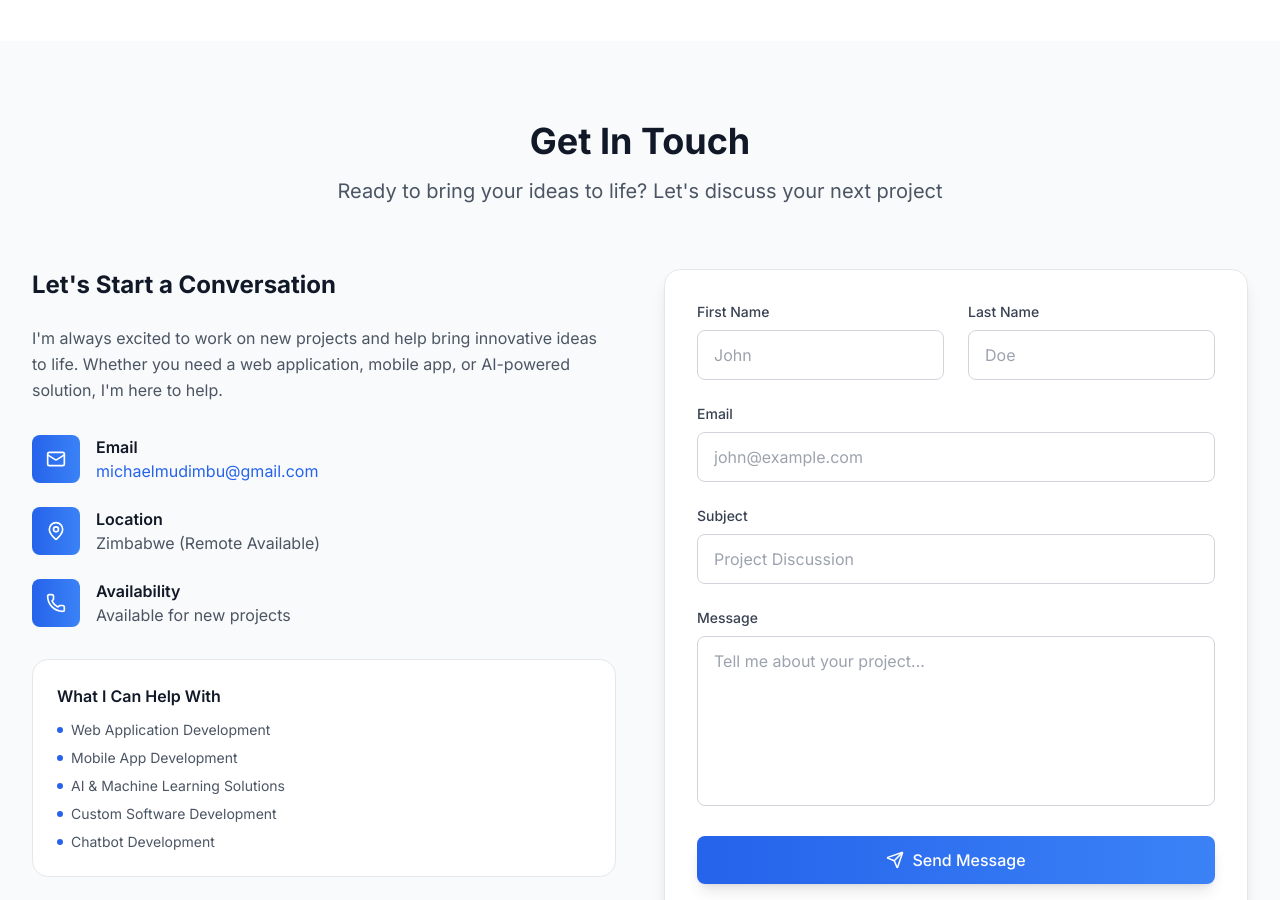
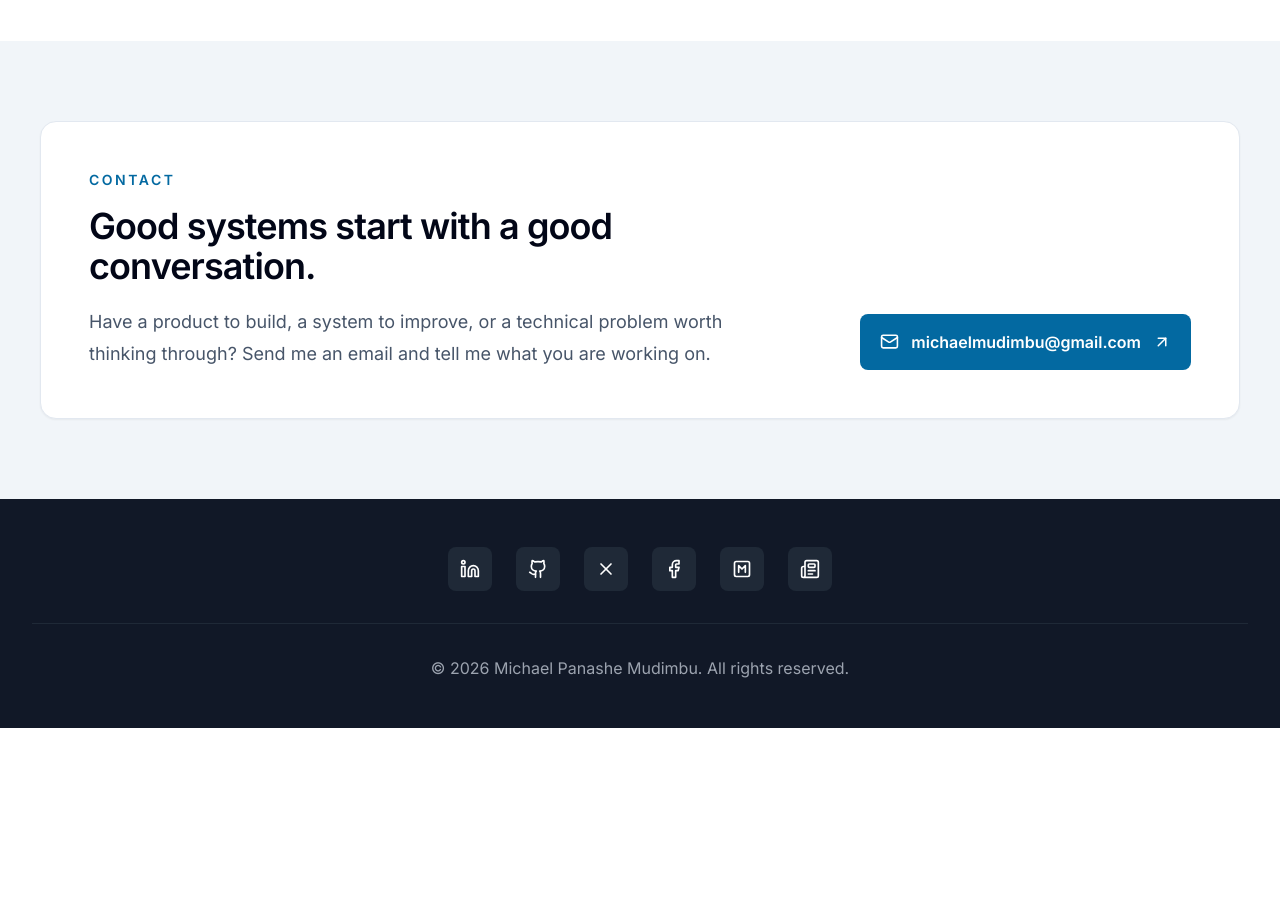
Before and after one commit to micpana/Michael-Panashe-Mudimbu-Portfolio-V2, a React (Vite) app: page / in a window 1280 px wide. Shown: the part 11100-12000 px from the top of the page. After the commit the page ends 11828 px from the top, so only its background shows below. Built offline with nearby package versions, Linux system fonts and the light colour scheme.

Commit message:
Replace contact form with direct email and remove location details

```diff
--- a/src/components/Contact.tsx
+++ b/src/components/Contact.tsx
@@ -1,206 +1,21 @@
 import React from 'react';
-import emailjs from 'emailjs-com';
-import { Mail, MapPin, Phone, Send } from 'lucide-react';
+import { ArrowUpRight, Mail } from 'lucide-react';
 
 const Contact: React.FC = () => {
-  const handleSubmit = async (e: React.FormEvent<HTMLFormElement>) => {
-    e.preventDefault();
-
-    const form = e.currentTarget;
-    const formData = new FormData(form);
-
-    try {
-      // Replace these with your actual EmailJS credentials
-      const result = await emailjs.sendForm(
-        'service_9iw3kiq', // Replace with your EmailJS service ID
-        'template_xg6mj7s', // Replace with your EmailJS template ID
-        form,
-        'Hu86UdsO803fsg3X8' // Replace with your EmailJS public key
-      );
-
-      console.log('Email sent successfully:', result.text);
-      alert('Message sent successfully! I\'ll get back to you soon.');
-      form.reset();
-    } catch (error) {
-      console.error('Error sending email:', error);
-      alert('Failed to send message. Please try again or contact me directly at michaelmudimbu@gmail.com');
-    }
-  };
-
   return (
-    <section className="py-20 bg-gray-50 dark:bg-gray-800" id="contact">
-      <div className="max-w-7xl mx-auto px-4 sm:px-6 lg:px-8">
-        <div className="text-center mb-16">
-          <h2 className="text-3xl sm:text-4xl font-bold text-gray-900 dark:text-white mb-4">
-            Get In Touch
-          </h2>
-          <p className="text-xl text-gray-600 dark:text-gray-300 max-w-3xl mx-auto">
-            Ready to bring your ideas to life? Let's discuss your next project
-          </p>
-        </div>
-
-        <div className="grid lg:grid-cols-2 gap-12">
-          {/* Contact Info */}
-          <div className="space-y-8">
-            <div>
-              <h3 className="text-2xl font-bold text-gray-900 dark:text-white mb-6">
-                Let's Start a Conversation
-              </h3>
-              <p className="text-gray-600 dark:text-gray-300 leading-relaxed mb-8">
-                I'm always excited to work on new projects and help bring innovative ideas to life.
-                Whether you need a web application, mobile app, or AI-powered solution, I'm here to help.
-              </p>
-            </div>
-
-            <div className="space-y-6">
-              <div className="flex items-center gap-4">
-                <div className="w-12 h-12 bg-gradient-to-r from-blue-600 to-blue-500 rounded-lg flex items-center justify-center">
-                  <Mail className="text-white" size={20} />
-                </div>
-                <div>
-                  <h4 className="font-semibold text-gray-900 dark:text-white">Email</h4>
-                  <a
-                    href="mailto:michaelmudimbu@gmail.com"
-                    className="text-blue-600 dark:text-blue-400 hover:text-blue-700 dark:hover:text-blue-300 transition-colors duration-200"
-                  >
-                    michaelmudimbu@gmail.com
-                  </a>
-                </div>
-              </div>
-
-              <div className="flex items-center gap-4">
-                <div className="w-12 h-12 bg-gradient-to-r from-blue-600 to-blue-500 rounded-lg flex items-center justify-center">
-                  <MapPin className="text-white" size={20} />
-                </div>
-                <div>
-                  <h4 className="font-semibold text-gray-900 dark:text-white">Location</h4>
-                  <p className="text-gray-600 dark:text-gray-300">Zimbabwe (Remote Available)</p>
-                </div>
-              </div>
-
-              <div className="flex items-center gap-4">
-                <div className="w-12 h-12 bg-gradient-to-r from-blue-600 to-blue-500 rounded-lg flex items-center justify-center">
-                  <Phone className="text-white" size={20} />
-                </div>
-                <div>
-                  <h4 className="font-semibold text-gray-900 dark:text-white">Availability</h4>
-                  <p className="text-gray-600 dark:text-gray-300">Available for new projects</p>
-                </div>
-              </div>
-            </div>
-
-            <div className="bg-white dark:bg-gray-900 rounded-2xl p-6 border border-gray-200 dark:border-gray-700">
-              <h4 className="font-semibold text-gray-900 dark:text-white mb-3">
-                What I Can Help With
-              </h4>
-              <ul className="space-y-2 text-gray-600 dark:text-gray-300 text-sm">
-                <li className="flex items-center gap-2">
-                  <div className="w-1.5 h-1.5 bg-blue-600 dark:bg-blue-400 rounded-full"></div>
-                  Web Application Development
-                </li>
-                <li className="flex items-center gap-2">
-                  <div className="w-1.5 h-1.5 bg-blue-600 dark:bg-blue-400 rounded-full"></div>
-                  Mobile App Development
-                </li>
-                <li className="flex items-center gap-2">
-                  <div className="w-1.5 h-1.5 bg-blue-600 dark:bg-blue-400 rounded-full"></div>
-                  AI & Machine Learning Solutions
-                </li>
-                <li className="flex items-center gap-2">
-                  <div className="w-1.5 h-1.5 bg-blue-600 dark:bg-blue-400 rounded-full"></div>
-                  Custom Software Development
-                </li>
-                <li className="flex items-center gap-2">
-                  <div className="w-1.5 h-1.5 bg-blue-600 dark:bg-blue-400 rounded-full"></div>
-                  Chatbot Development
-                </li>
-              </ul>
-            </div>
+    <section className="bg-[#f1f5f9] py-20 dark:bg-[#111b2b]" id="contact">
+      <div className="mx-auto max-w-7xl px-5 sm:px-8 lg:px-10">
+        <div className="grid gap-10 rounded-2xl border border-slate-200 bg-white p-8 shadow-sm dark:border-slate-700 dark:bg-slate-900 sm:p-12 lg:grid-cols-[1fr_auto] lg:items-end">
+          <div className="max-w-3xl">
+            <p className="text-sm font-semibold uppercase tracking-[0.18em] text-sky-700 dark:text-sky-300">Contact</p>
+            <h2 className="mt-4 text-3xl font-semibold tracking-tight text-slate-950 dark:text-white sm:text-4xl">Good systems start with a good conversation.</h2>
+            <p className="mt-5 max-w-2xl text-lg leading-8 text-slate-600 dark:text-slate-300">
+              Have a product to build, a system to improve, or a technical problem worth thinking through? Send me an email and tell me what you are working on.
+            </p>
           </div>
-
-          {/* Contact Form */}
-          <div className="bg-white dark:bg-gray-900 rounded-2xl p-8 shadow-lg border border-gray-200 dark:border-gray-700">
-            <form className="space-y-6" onSubmit={handleSubmit}>
-              <div className="grid sm:grid-cols-2 gap-6">
-                <div>
-                  <label htmlFor="firstName" className="block text-sm font-medium text-gray-700 dark:text-gray-300 mb-2">
-                    First Name
-                  </label>
-                  <input
-                    type="text"
-                    id="firstName"
-                    name="firstName"
-                    required
-                    className="w-full px-4 py-3 border border-gray-300 dark:border-gray-600 rounded-lg focus:ring-2 focus:ring-blue-500 focus:border-transparent bg-white dark:bg-gray-800 text-gray-900 dark:text-white transition-colors duration-200"
-                    placeholder="John"
-                  />
-                </div>
-                <div>
-                  <label htmlFor="lastName" className="block text-sm font-medium text-gray-700 dark:text-gray-300 mb-2">
-                    Last Name
-                  </label>
-                  <input
-                    type="text"
-                    id="lastName"
-                    name="lastName"
-                    required
-                    className="w-full px-4 py-3 border border-gray-300 dark:border-gray-600 rounded-lg focus:ring-2 focus:ring-blue-500 focus:border-transparent bg-white dark:bg-gray-800 text-gray-900 dark:text-white transition-colors duration-200"
-                    placeholder="Doe"
-                  />
-                </div>
-              </div>
-
-              <div>
-                <label htmlFor="email" className="block text-sm font-medium text-gray-700 dark:text-gray-300 mb-2">
-                  Email
-                </label>
-                <input
-                  type="email"
-                  id="email"
-                  name="email"
-                  required
-                  className="w-full px-4 py-3 border border-gray-300 dark:border-gray-600 rounded-lg focus:ring-2 focus:ring-blue-500 focus:border-transparent bg-white dark:bg-gray-800 text-gray-900 dark:text-white transition-colors duration-200"
-                  placeholder="john@example.com"
-                />
-              </div>
-
-              <div>
-                <label htmlFor="subject" className="block text-sm font-medium text-gray-700 dark:text-gray-300 mb-2">
-                  Subject
-                </label>
-                <input
-                  type="text"
-                  id="subject"
-                  name="subject"
-                  required
-                  className="w-full px-4 py-3 border border-gray-300 dark:border-gray-600 rounded-lg focus:ring-2 focus:ring-blue-500 focus:border-transparent bg-white dark:bg-gray-800 text-gray-900 dark:text-white transition-colors duration-200"
-                  placeholder="Project Discussion"
-                />
-              </div>
-
-              <div>
-                <label htmlFor="message" className="block text-sm font-medium text-gray-700 dark:text-gray-300 mb-2">
-                  Message
-                </label>
-                <textarea
-                  id="message"
-                  name="message"
-                  rows={6}
-                  required
-                  className="w-full px-4 py-3 border border-gray-300 dark:border-gray-600 rounded-lg focus:ring-2 focus:ring-blue-500 focus:border-transparent bg-white dark:bg-gray-800 text-gray-900 dark:text-white transition-colors duration-200 resize-none"
-                  placeholder="Tell me about your project..."
-                ></textarea>
-              </div>
-
-              <button
-                type="submit"
-                className="w-full flex items-center justify-center gap-2 bg-gradient-to-r from-blue-600 to-blue-500 text-white px-6 py-3 rounded-lg font-medium hover:from-blue-700 hover:to-blue-600 transition-all duration-200 shadow-lg hover:shadow-xl transform hover:-translate-y-0.5"
-              >
-                <Send size={18} />
-                Send Message
-              </button>
-            </form>
-          </div>
+          <a href="mailto:michaelmudimbu@gmail.com" className="inline-flex w-fit items-center gap-3 rounded-lg bg-sky-700 px-5 py-4 font-semibold text-white transition hover:bg-sky-800 focus:outline-none focus:ring-2 focus:ring-sky-500 focus:ring-offset-2 dark:bg-sky-500 dark:text-slate-950 dark:hover:bg-sky-400">
+            <Mail size={19} /> michaelmudimbu@gmail.com <ArrowUpRight size={18} />
+          </a>
         </div>
       </div>
     </section>
```
